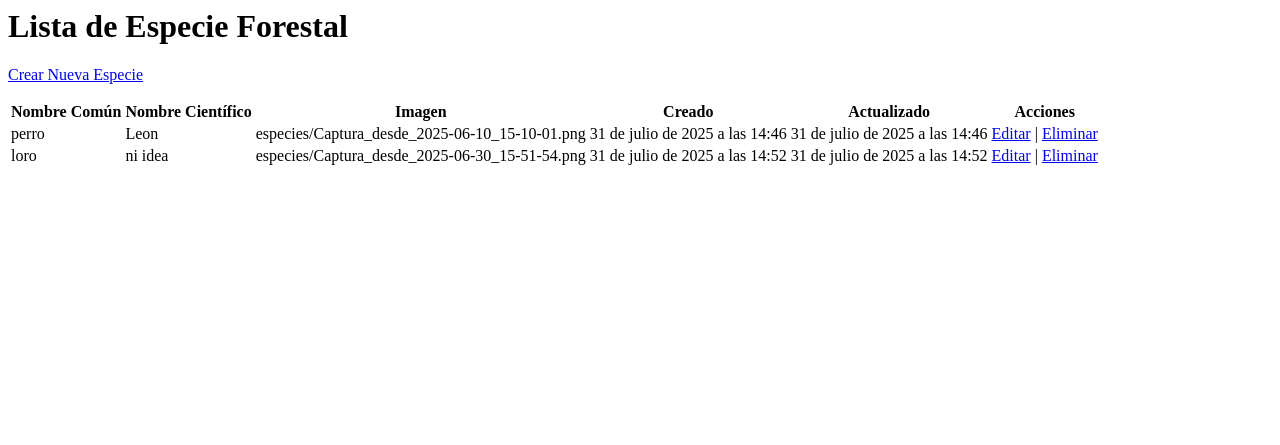
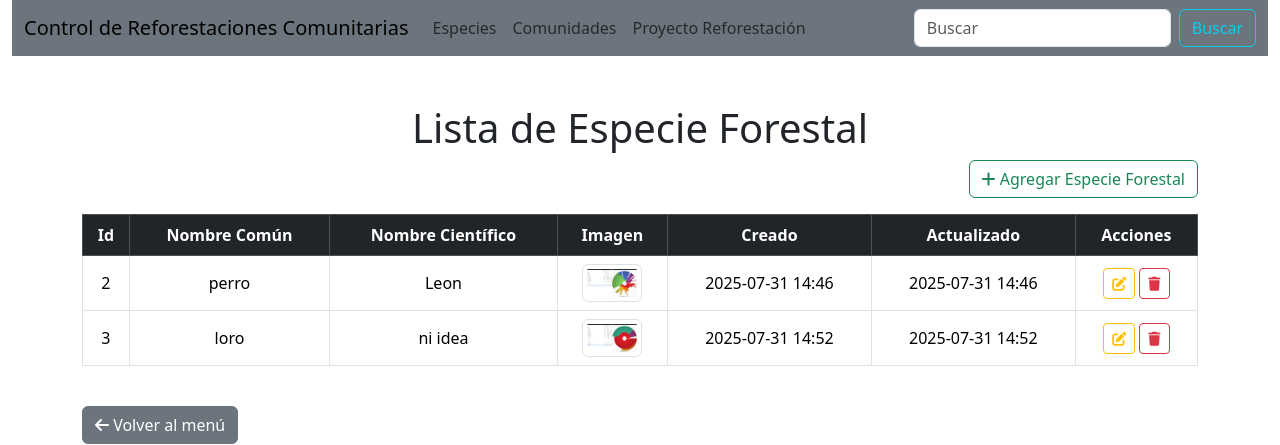
Before and after one commit to borispardo/Reforestacion, a Django app: page /especie/ in a window 1280 px wide. Shown: the top 445 px of the page. Run offline with Django 5.2, Linux system fonts and the light colour scheme; data comes from the database, SQL or seed files in the repository; both versions use the stored data as it was after the commit; some libraries are stand-ins or nearby versions.

Commit message:
Configuracion de templates de Proyecto

```diff
--- a/Aplicaciones/Especie/templates/especie/lista.html
+++ b/Aplicaciones/Especie/templates/especie/lista.html
@@ -1,10 +1,19 @@
-<h1>Lista de Especie Forestal</h1>
-<p>
-    <a href="{% url 'nuevo_especie' %}">Crear Nueva Especie</a>
-</p>
-<table>
-    <thead>
+{% extends "plantilla.html" %}
+{% block contenido %}
+
+<div class="container mt-5">
+    <h1 class="text-center">Lista de Especie Forestal</h1>
+    <div class="text-end mb-3">
+        <a href="{% url 'nuevo_especie' %}" class="btn btn-outline-success">
+            <i class="fa fa-plus"></i> Agregar Especie Forestal
+        </a>
+    </div>
+
+    <div class="table-responsive">
+        <table class="table table-bordered table-hover align-middle text-center">
+            <thead class="table-dark">
                 <tr>
+                    <th>Id</th>
                     <th>Nombre Común</th>
                     <th>Nombre Científico</th>
                     <th>Imagen</th>
@@ -16,16 +25,60 @@
             <tbody>
                 {% for especie in especies %}
                 <tr>
+                    <td>{{ especie.id }}</td>
                     <td>{{ especie.nombre_comun }}</td>
                     <td>{{ especie.nombre_cientifico }}</td>
-            <td>{{ especie.imagen }}</td>
-            <td>{{ especie.creado }}</td>
-            <td>{{ especie.actualizado }}</td>
+                    <td style="position: relative;">
+                        {% if especie.imagen %}
+                        <img src="{{ especie.imagen.url }}"
+                             class="img-thumbnail preview-small"
+                             style="width: 60px; cursor: pointer;"
+                             data-large="{{ especie.imagen.url }}">
+                        <div class="preview-large shadow border rounded bg-white p-2" style="display:none; position:absolute; top: 70px; left: 0; z-index: 999;">
+                            <img src="{{ especie.imagen.url }}" style="max-width: 200px; max-height: 150px;">
+                        </div>
+                        {% else %}
+                        <span class="text-muted">Sin imagen</span>
+                        {% endif %}
+                    </td>
+                    <td>{{ especie.creado|date:"Y-m-d H:i" }}</td>
+                    <td>{{ especie.actualizado|date:"Y-m-d H:i" }}</td>
                     <td>
-                <a href="{% url 'editar_especie' especie.id %}">Editar</a> |
-                <a href="{% url 'eliminar_especie' especie.id %}">Eliminar</a>
+                        <a href="editar/{{ especie.id }}/" class="btn btn-outline-warning btn-sm" title="Editar">
+                            <i class="fa fa-edit"></i>
+                        </a>
+                        <button onclick="confirmDelete('{{ especie.id }}')" class="btn btn-outline-danger btn-sm" title="Eliminar">
+                            <i class="fa fa-trash"></i>
+                        </button>
                     </td>
                 </tr>
                 {% endfor %}
             </tbody>
         </table>
+    </div>
+    <div class="mt-4">
+        <a href="/" class="btn btn-secondary">
+            <i class="fa fa-arrow-left"></i> Volver al menú
+        </a>
+    </div>
+ </div>
+
+ <script>
+    function confirmDelete(id) {
+        Swal.fire({
+            title: "¿Estás seguro?",
+            text: "El registro será eliminado permanentemente.",
+            icon: "warning",
+            showCancelButton: true,
+            confirmButtonColor: "#d33",
+            cancelButtonColor: "#6c757d",
+            confirmButtonText: "Sí, eliminar",
+            cancelButtonText: "Cancelar"
+        }).then((result) => {
+            if (result.isConfirmed) {
+                window.location.href = "eliminar/" + id + "/";
+            }
+        });
+    }
+</script>
+ {% endblock %}
--- a/templates/plantilla.html
+++ b/templates/plantilla.html
@@ -23,13 +23,13 @@
             <div class="collapse navbar-collapse" id="navbarSupportedContent">
                 <ul class="navbar-nav me-auto mb-2 mb-lg-0">
                     <li class="nav-item">
-                        <a class="nav-link" href="/especies/">Especies</a>
+                        <a class="nav-link" href="/especie/">Especies</a>
                     </li>
                     <li class="nav-item">
-                        <a class="nav-link" href="/comunidades/">Comunidades</a>
+                        <a class="nav-link" href="/comunidad/">Comunidades</a>
                     </li>
                     <li class="nav-item">
-                        <a class="nav-link" href="/proyectos/">Proyecto Reforestación</a>
+                        <a class="nav-link" href="/proyecto/">Proyecto Reforestación</a>
                     </li>
                 </ul>
                 <form class="d-flex" role="search">
```
Also changed, not shown: Aplicaciones/Especie/templates/especie/nuevo.html (+35 -11 lines), db.sqlite3, especies/Captura_desde_2025-06-10_15-10-01.png (added), especies/Captura_desde_2025-06-30_15-51-54.png (added). Lines whose indentation alone changed are shown as unchanged.
